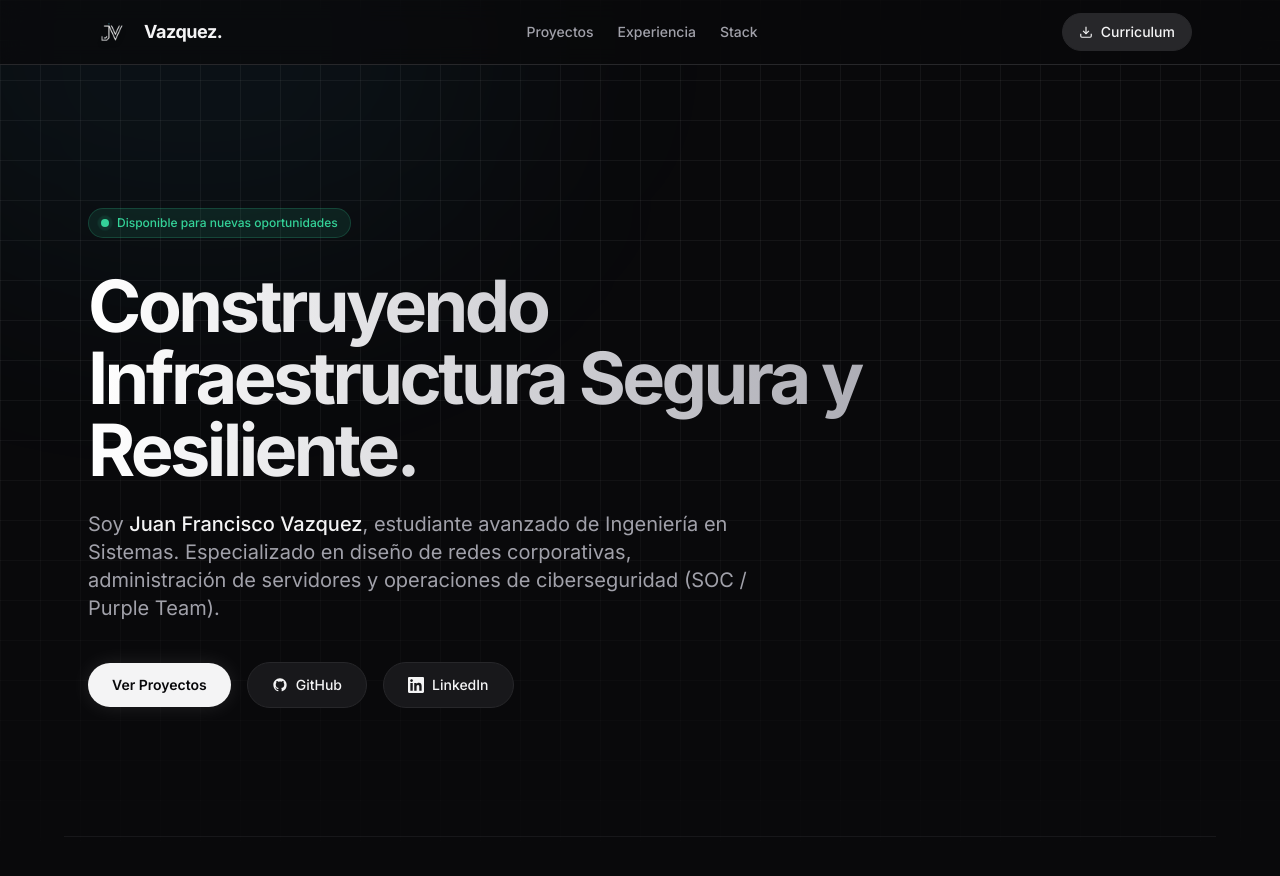
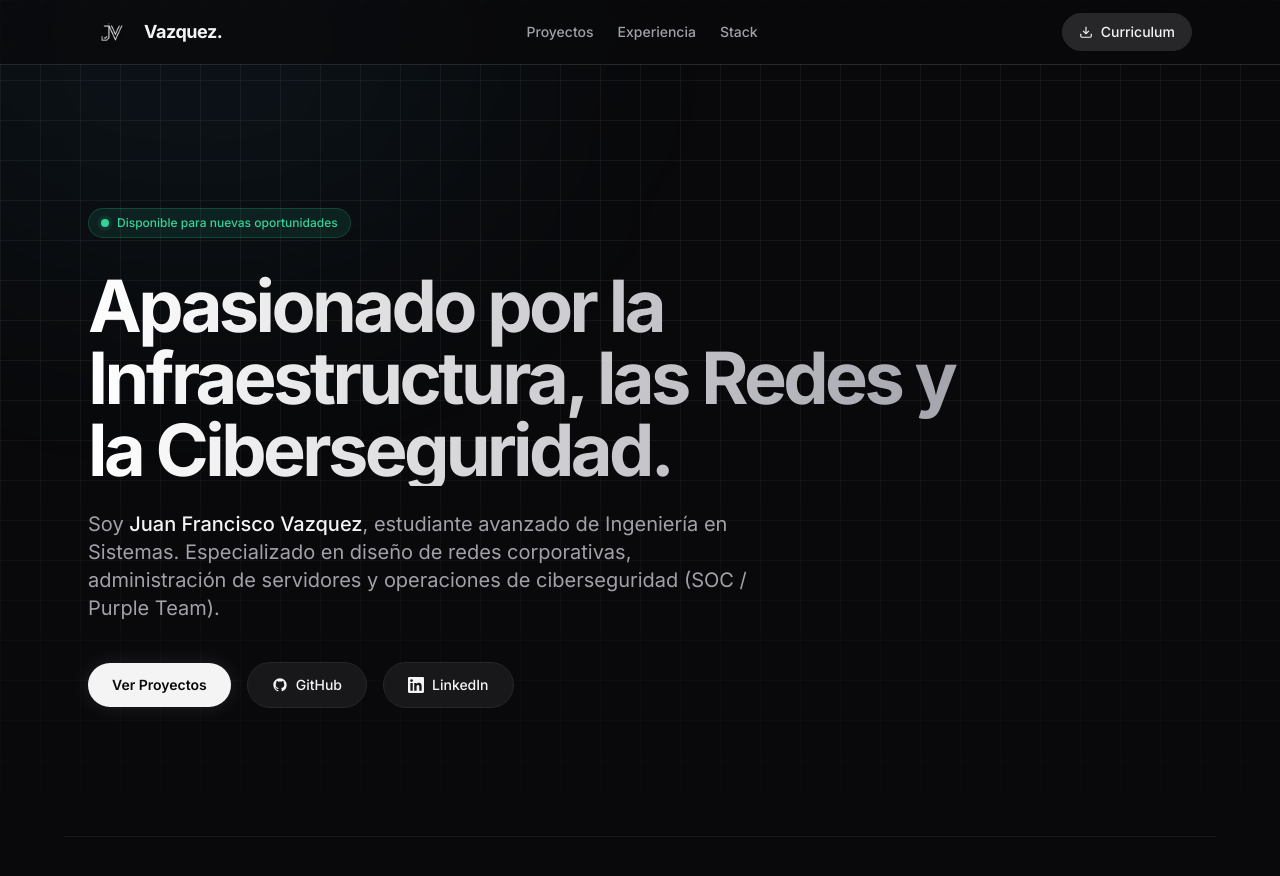
Before and after one commit to Jusnock/jusnock.github.io, an MkDocs documentation site: the page built from docs/index.md, in a window 1280 px wide and 900 px high. Shown: the top 876 px of the window. Built offline with MkDocs 1.6.1 and Material for MkDocs 9.7.7, drawn with Linux system fonts in a browser that asks for light colours; nearby versions of some CDN libraries.

Commit message:
content: cambiar titulo principal a algo mas enfocado en estudiante/pasion

```diff
--- a/overrides/home.html
+++ b/overrides/home.html
@@ -147,7 +147,7 @@
     </div>
 
     <h1 class="text-5xl md:text-7xl font-bold tracking-tighter gradient-text leading-[1.1] mb-6 max-w-4xl">
-      Construyendo Infraestructura Segura y Resiliente.
+      Apasionado por la Infraestructura, las Redes y la Ciberseguridad.
     </h1>
 
     <p class="text-lg md:text-xl text-textMuted max-w-2xl leading-relaxed mb-10">
```
